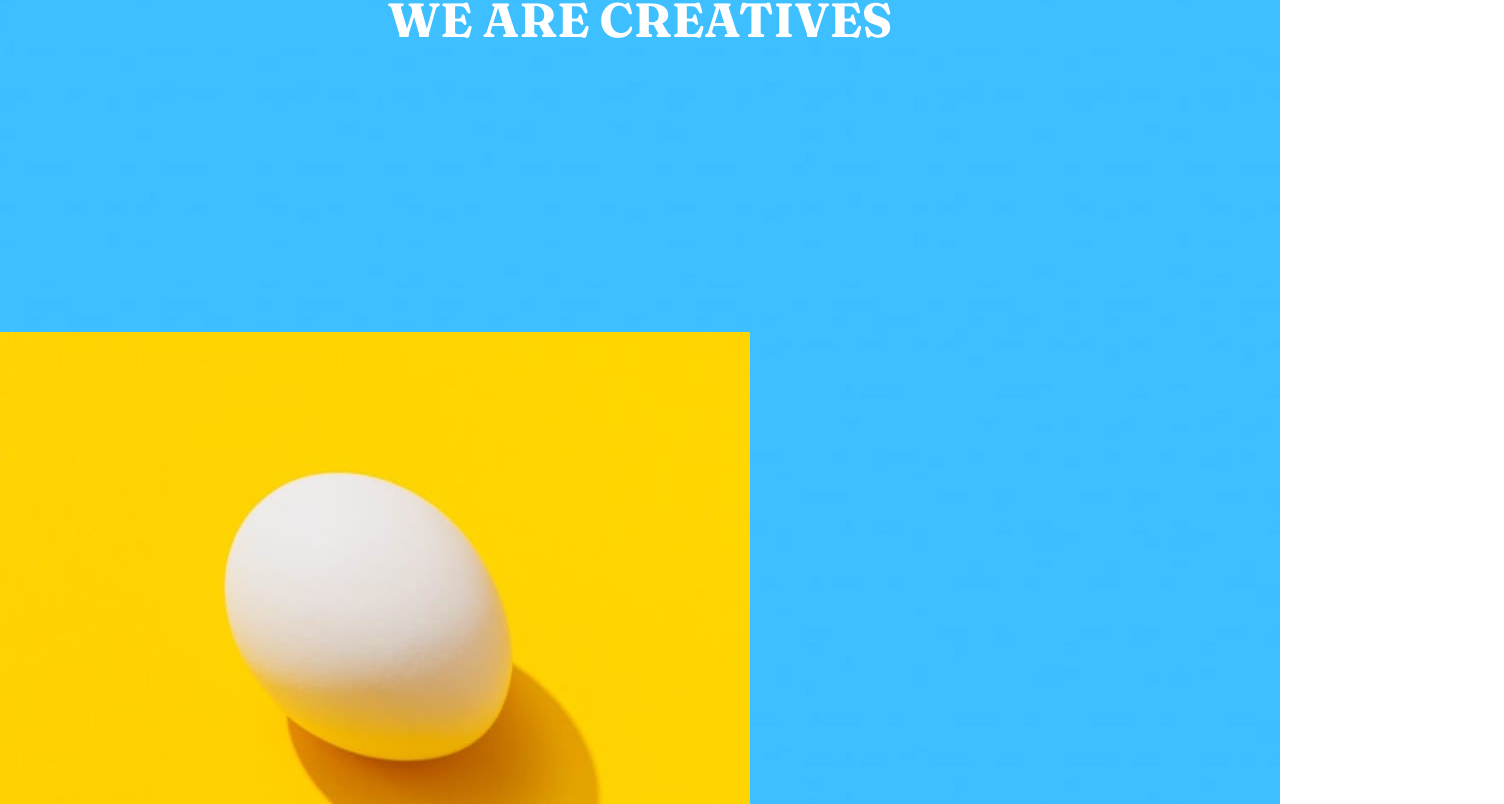
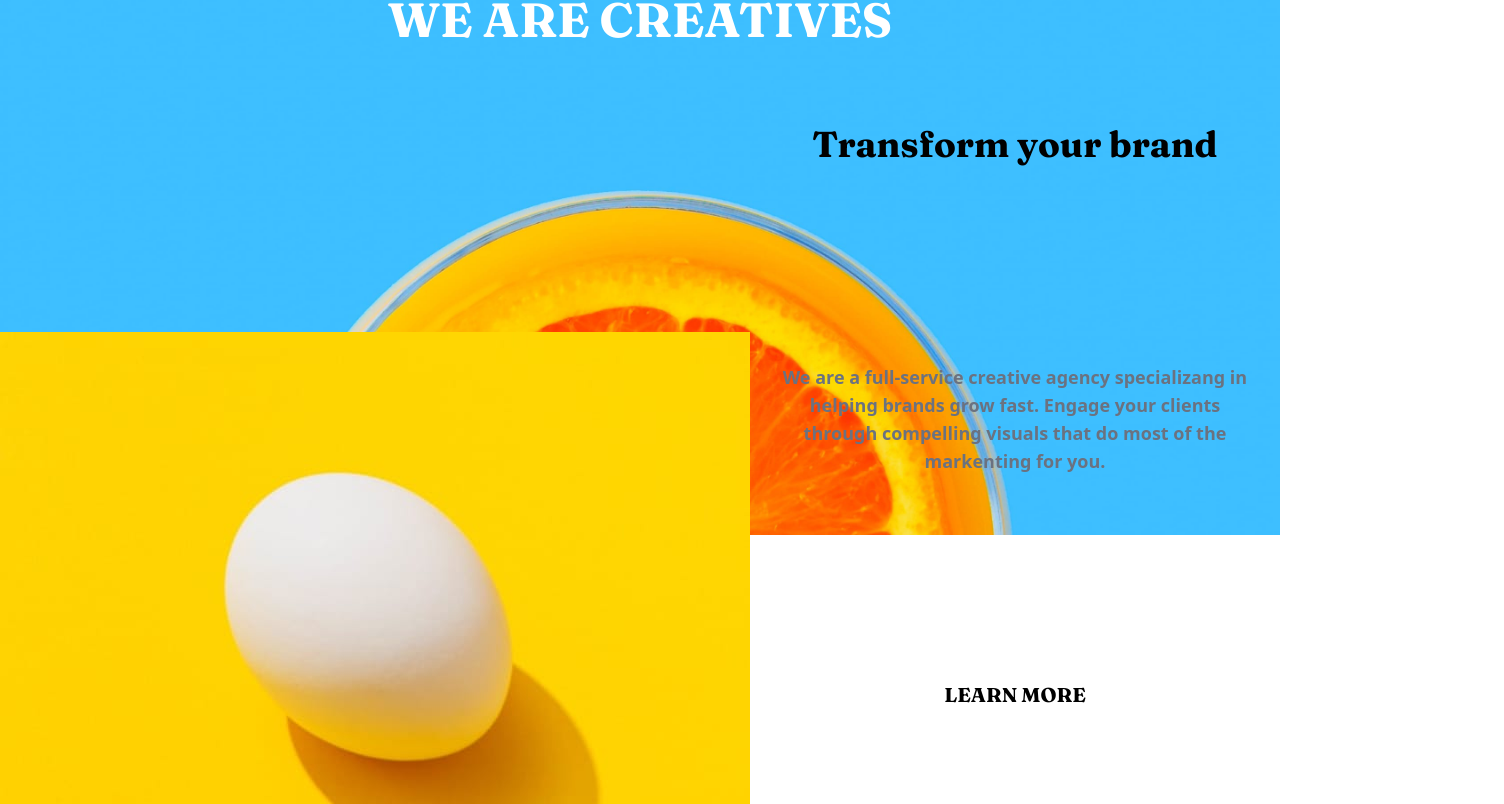
Before and after one commit to Carolthe/landing-page, a React (Vite) app: page / in a window 1280 px wide. Shown: the part 176-980 px from the top of the page, 1504 px wide, since content can reach past the window. Built offline with nearby package versions, Linux system fonts and the light colour scheme.

Commit message:
landing-page

```diff
--- a/src/App.css
+++ b/src/App.css
@@ -4,3 +4,15 @@ body{
     background-repeat: no-repeat;
     background-size: 100%;
 }
+
+@media screen and (min-width: 800px) {
+
+body{
+    background-image: url(./img/image-header.png);
+    background-size: 100%;
+    background-repeat: no-repeat;
+    margin: 0%;
+    padding: 0%;
+    box-sizing: border-box;
+}
+}
--- a/src/App.jsx
+++ b/src/App.jsx
@@ -20,15 +20,23 @@ function App() {
 
 <>
 <Header />
-<Desing teste={FundoOvo}  />
-<Information title="Transform your brand" paragraph="We are a full-service creative agency specializang in helping brands grow fast. Engage your clients through compelling visuals that do most of the markenting for you." />
+<div className='md:flex'>
+<Desing className='' teste={FundoOvo}  />
+<Information className="" title="Transform your brand" paragraph="We are a full-service creative agency specializang in helping brands grow fast. Engage your clients through compelling visuals that do most of the markenting for you." />
+</div>
+<div className='md:flex'>
 <Copo imgcopo={FundoCopo} />
 <Information title="Stand out to the right audience" paragraph="Using a collaborative formula of designers, researchers, photographers, videographes, and copywriters, we'll bulind and extend your brand in digital places." />
+</div>
+<div className='md:flex'>
 <ImgFundo imgfundo={Graphic} paragraph="Great desing makes you memorable. We deliver artwork that underscores you brand message and captures potential clients' attention." />
 <ImgFundo imgfundo={Photography} paragraph="Increase your credicility by getting the most stunning, high-quality photos thay improve your business image." />
+</div>
+<div className='md:flex'>
 <Comentarios perfil={Perfil1} title="CLIENT TESTIMONIALS" paragraph="We put our trust in Sunnyside and they dellivered, making sure our needs were met and seadlines were always hit." name="Emily R." profession="Marketing Director"  />
 <Comentarios perfil={Perfil2} paragraph="Sunnyside's enthusiasm coupled with their keen interest in our brand's success made it a satisfying and enjoyable experience." name="Thomas S." profession="Chief Operating Officer" />
 <Comentarios perfil={Perfil3} paragraph="Increble end result! Our sales increased over 400% when we worked with Sunnyside, Highly recommended!" name="Jennie F." profession="Business Owner" />
+</div>
 <Imgs />
 <Foteer />
 </>
--- a/src/components/Imgs.jsx
+++ b/src/components/Imgs.jsx
@@ -5,7 +5,7 @@ import SugarCubes from '../img/SugarCubes.png'
 
 export default function Imgs () {
     return(
-        <div className='grid-cols-2 grid mt-28 '>
+        <div className='grid-cols-2 grid mt-28 md:flex '>
         <img src={Milk} />
         <img src={Orange} />
         <img src={Cone} />
```
Also changed, not shown: src/img/desktopOvo.png (added), src/img/image-header.png (added).
